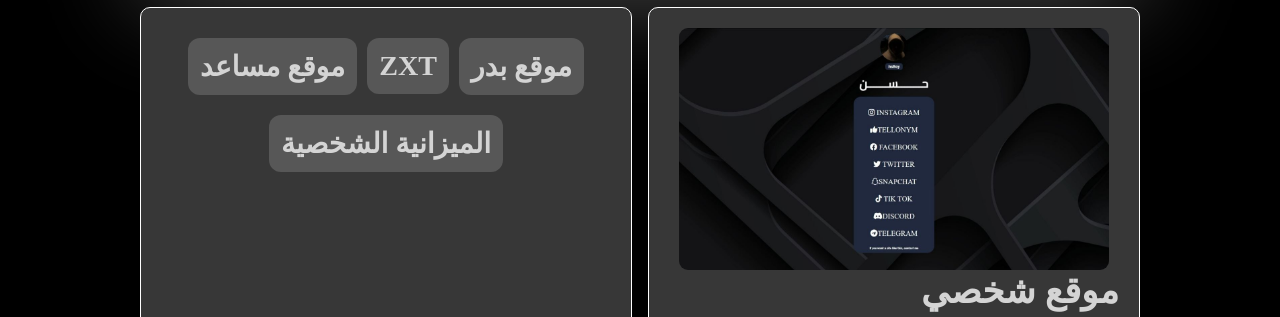
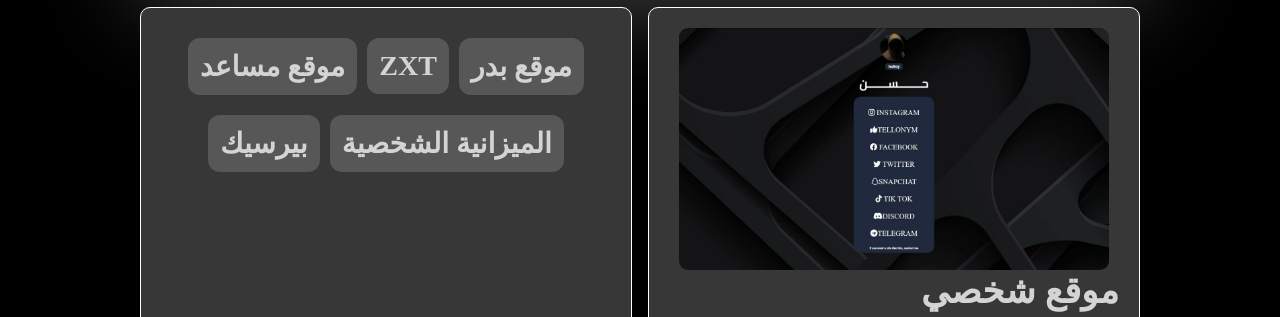
Before and after one commit to hs8oy/hs8oy, a plain HTML site: page index.html in a window 1280 px wide. Shown: the part 620-937 px from the top of the page. Drawn offline with nearby package versions, Linux system fonts and the light colour scheme; a web font is replaced by a local one.

Commit message:
Update index.html

```diff
--- a/index.html
+++ b/index.html
@@ -119,6 +119,9 @@
               <a href="https://hs8oy.github.io/money/"
                 ><h3 id="budget">الميزانية الشخصية</h3></a
               >
+              <a href="https://hs8oy.github.io/berserk/"
+                ><h3 id="budget">بيرسيك</h3></a
+              >
             </div>
           </div>
         </div>
```
